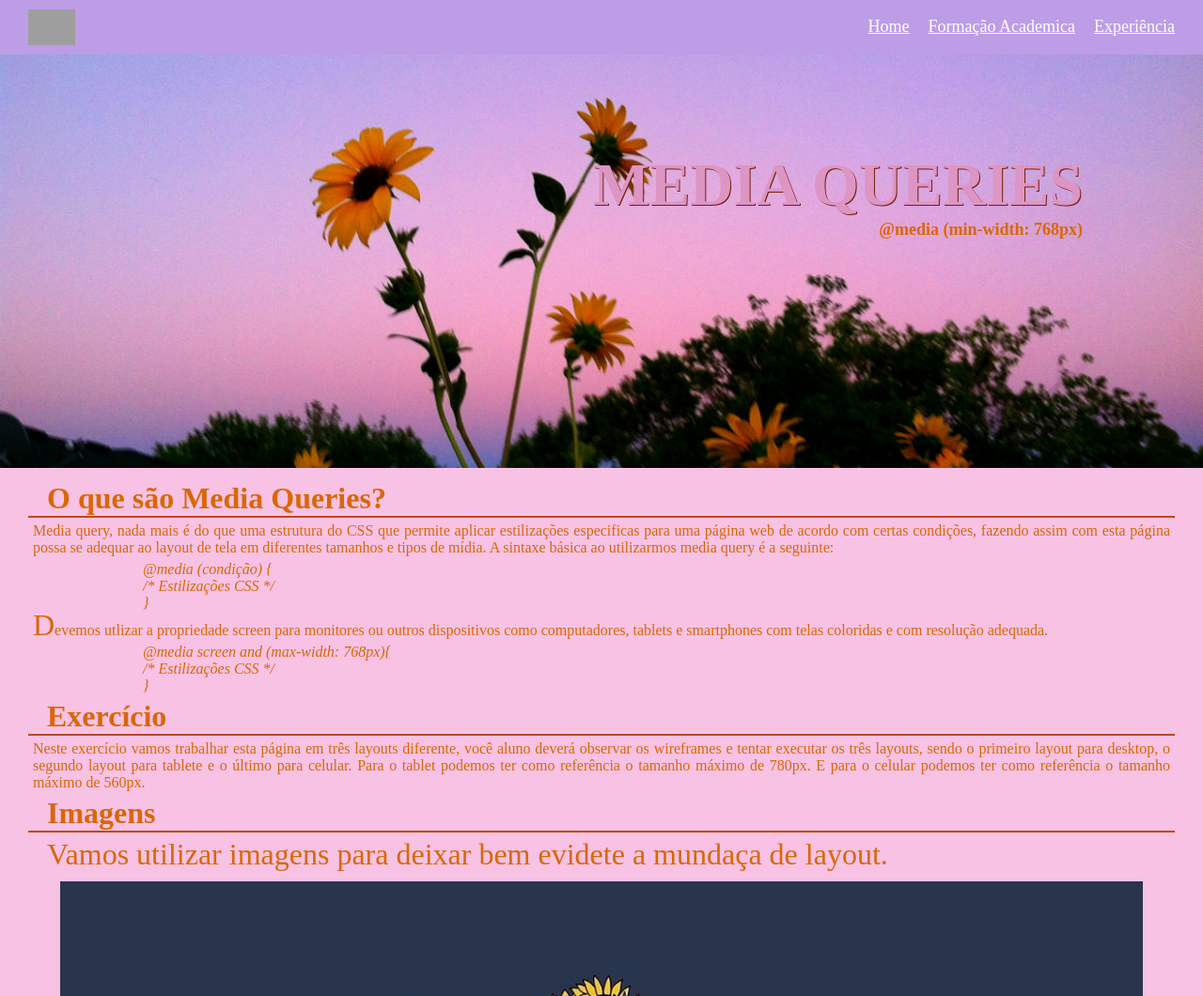
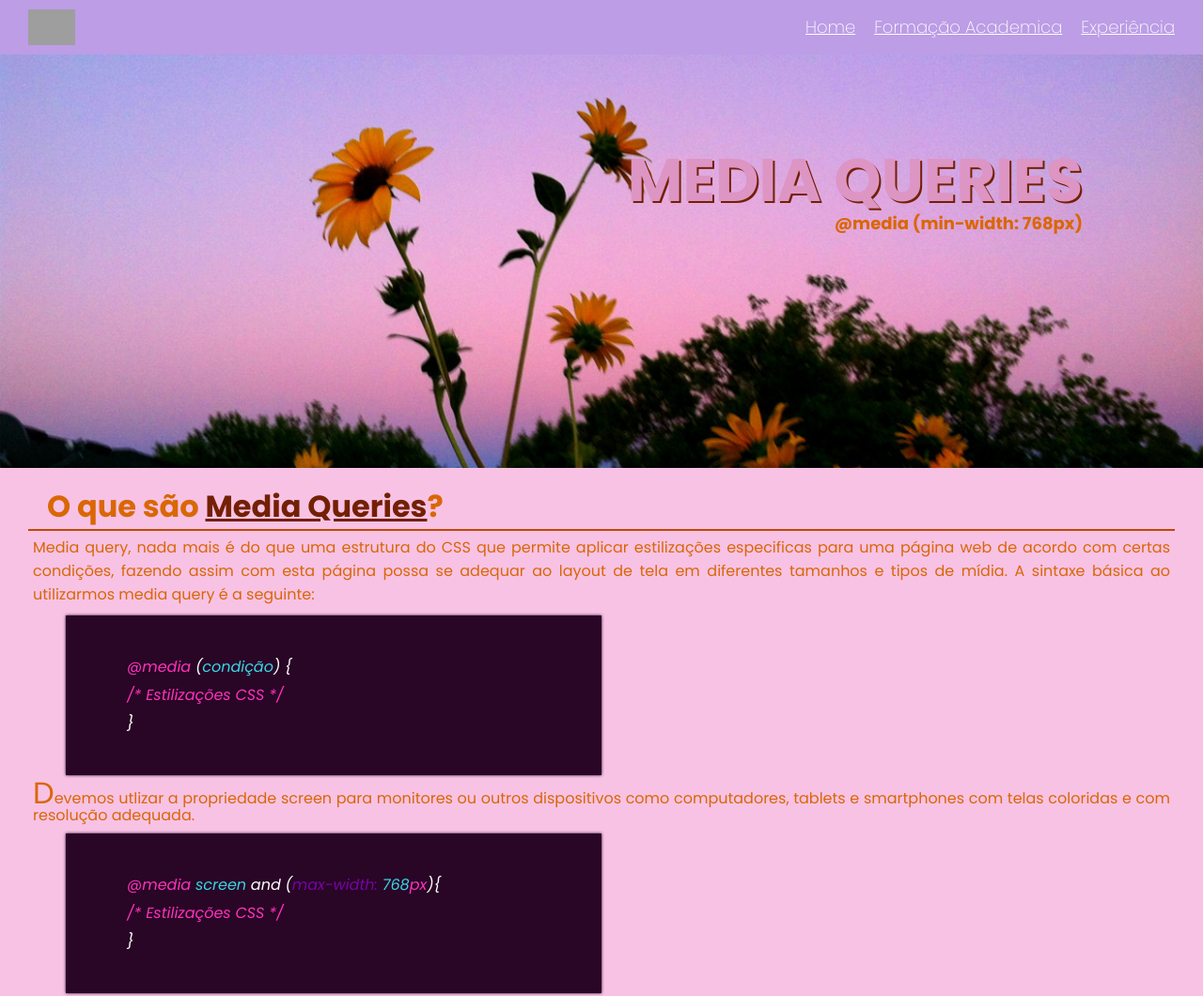
Before and after one commit to offGustavo/projetofatec-03, a plain HTML site: page index.html in a window 1280 px wide. Shown: the top 1060 px of the page at 94% size. Drawn offline with Linux system fonts and the light colour scheme; grey boxes are pictures that could not be loaded; a web font is replaced by a local one.

Commit message:
Add files via upload

```diff
--- a/css/style.css
+++ b/css/style.css
@@ -1,12 +1,14 @@
-@import url("https://fonts.googleapis.com/css2?family=Girassol&display=swap");
-
+/* @import url("https://fonts.googleapis.com/css2?family=Girassol&display=swap"); */
+@import url('https://fonts.googleapis.com/css2?family=Poppins:ital,wght@0,100;0,200;0,300;0,400;0,500;0,600;0,700;0,800;0,900;1,100;1,200;1,300;1,400;1,500;1,600;1,700;1,800;1,900&display=swap');
 * {
   padding: 0;
   margin: 0;
   list-style: none;
   color: var(--cor--secundaria);
-  font-family: girassol;
+  /* font-family: girassol; */
+  font-family: 'Poppins', sans-serif;
 }
+
 :root {
   /* --cor--principal: #f7d77f;
     --cor--secundaria: #334BA3;
@@ -57,11 +59,12 @@ a:hover {
   right: 10%;
   font-size: xx-large;
 }
-.text-header h1 {
+.text-header .text-header-h1 {
   color: var(--cor--complementar04);
-  text-shadow: 1px 1px var(--cor--complemnentar03);
+  text-shadow: 2px 2px var(--cor--complemnentar03);
+  line-height: 1;
 }
-.text-header h2 {
+.text-header .text-header-h2 {
   font-size: large;
   text-align: right;
 }
@@ -102,10 +105,39 @@ a:hover {
   text-align: justify;
 }
 
+.code-text{
+    width: 550px;
+    height: 150px;
+    background-color: #290526;
+    box-shadow: 0 0 3px #290526;
+    padding: 10px;
+    margin: 10px 40px;
+    align-items: center;
+    display: flex;
+    line-height: 1.9;
+}
+.code-text .pink{
+    color: rgb(253, 50, 186);
+}
+.code-text .blue{
+    color: rgb(57, 215, 230);
+}
+.code-text .violet{
+    color: rgb(119, 4, 164);
+}
+.code-text .text-italic{
+    color: #fff;
+}
 .text-italic {
   margin: 5px 10%;
   font-style: italic;
 }
+.text-strong{
+    color: var(--cor--complemnentar03);
+    text-decoration: underline;
+
+}
+
 .text-galeria {
   font-size: xx-large;
   margin: 5px 20px;
@@ -152,21 +184,33 @@ galeria
   justify-content: end;
 }
 
-@media (max-width: 320px) {
+@media(max-width: 400px) {
   .flex {
     font-size: small;
     flex-direction: column;
     gap: 0;
   }
+
   .text-header {
     color: white;
     font-size: x-small;
+  }
+  .code-text{
+    width: 80%;
+    height: 10%;
+    margin: 0 auto;
+  }
+  .code-text p{
+    font-size: 80%;
   }
   .h2-main {
     font-size: x-large;
   }
   .text-galeria {
     font-size: larger;
+  }
+  .text-headerh{
+    color: white;
   }
   .footer a {
     font-size: x-small;
@@ -212,3 +256,7 @@ galeria
 .galeria-img-02 img {
   width: 50%;
 }
+
+
+::-webkit-scrollbar{
+    width: 0px;}
--- a/index.html
+++ b/index.html
@@ -22,9 +22,9 @@
     </nav>
     <header class="header">
         <div class="text-header">
-            <h1>MEDIA QUERIES
+            <h1 class="text-header-h1">MEDIA QUERIES
             </h1>
-            <h2>
+            <h2 class="text-header-h2">
                 @media (min-width: 768px)
             </h2>
         </div>
@@ -35,7 +35,7 @@
 
     <main class="main">
         <h2 class="h2-main">
-            O que são Media Queries?
+            O que são <strong class="text-strong">Media Queries</strong>?
 
         </h2>
         <p class="text-regular">
@@ -46,25 +46,27 @@
         </p>
 
 
-       <p class="text-italic">
-        @media (condição) { <br>
-            /* Estilizações CSS */ <br>
-            }
-       </p>
+        <div class="code-text">
+            <p class="text-italic">
+                <span class="pink">@media</span> (<span class="blue">condição</span>) { <br>
+                    <span class="pink">/* Estilizações CSS */</span> <br>
+                    }
+               </p>
+        </div>
 
 
        <p class="text-regular linha">
        <span class="maiuscula-text">D</span>evemos utlizar a propriedade screen para monitores ou outros dispositivos como computadores, tablets e
         smartphones com telas coloridas e com resolução adequada.
     </p>
-
+    <div class="code-text">
      <p class="text-italic">
 
-        @media screen and (max-width: 768px){ <br>
-            /* Estilizações CSS */ <br>
+      <span class="pink"> @media</span> <span class="blue">screen</span> and (<span class="violet">max-width:</span> <span class="blue">768</span><span class="pink">px</span>){ <br>
+            <span class="pink">/* Estilizações CSS */</span> <br>
             }
      </p>
-
+    </div>
 
 
         <h2 class="h2-main">
```
